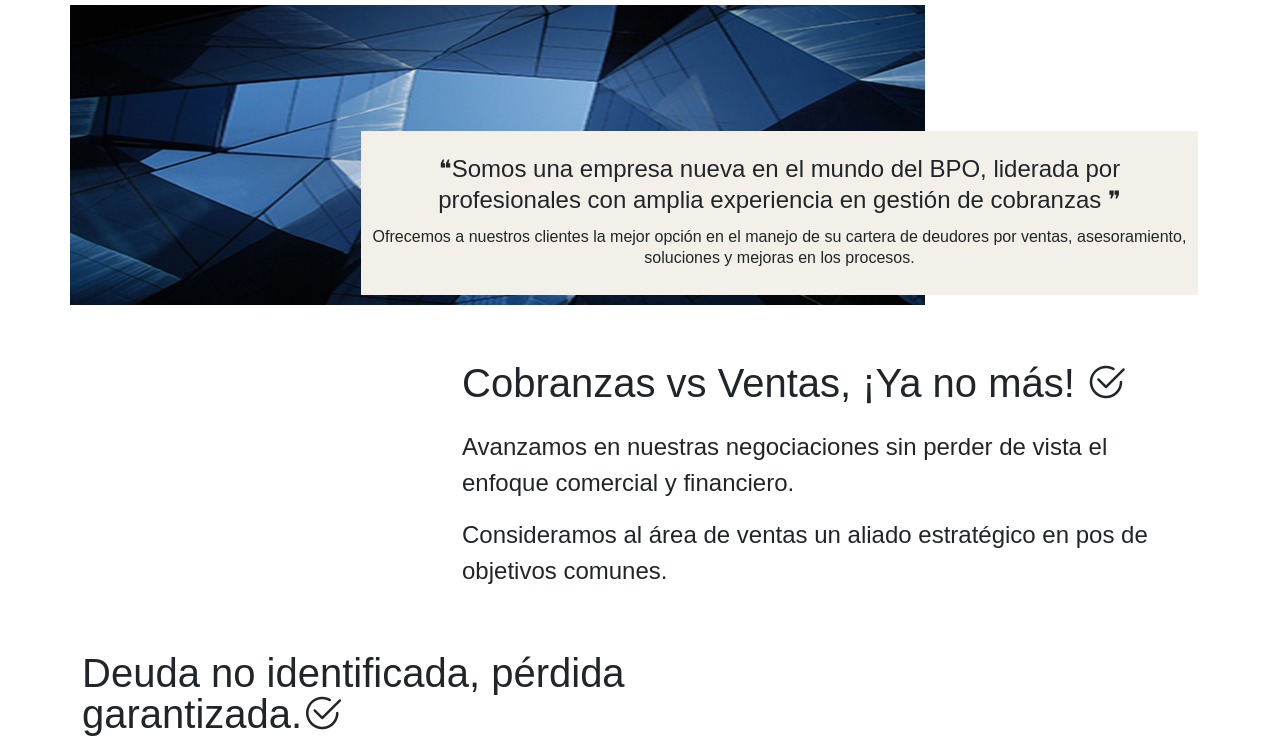
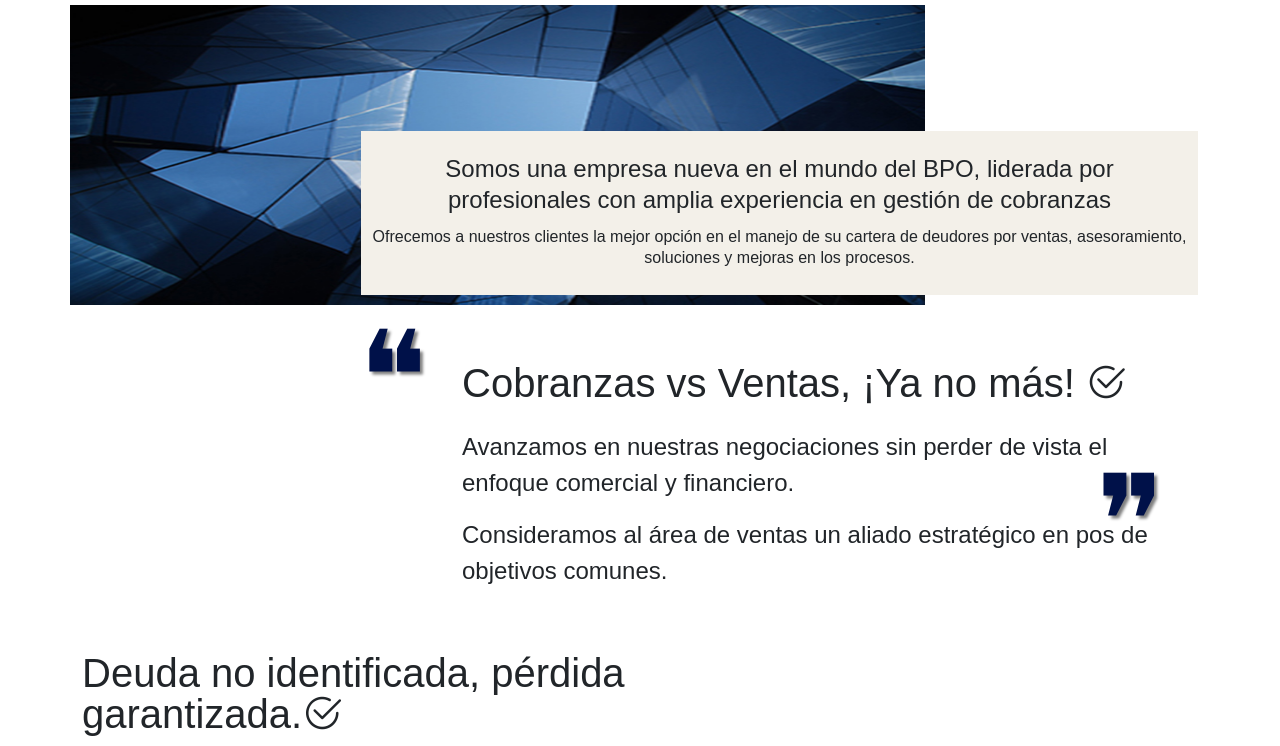
Before and after one commit to Lorena-DiStefano/arengestion, a plain HTML site: page paginas/nosotros.html in a window 1280 px wide. Shown: the part 54-800 px from the top of the page. Drawn offline with nearby package versions, Linux system fonts and the light colour scheme.

Commit message:
prueba z-index pagina nosotros

```diff
--- a/paginas/nosotros.html
+++ b/paginas/nosotros.html
@@ -42,10 +42,10 @@
             <div class="contenedorText">
                 <div class="nosText">
                     <p class="textUno fs-4 ">
-                        &#10077;Somos una empresa nueva en el
+                        Somos una empresa nueva en el
                         mundo del BPO, liderada por
                         profesionales con
-                        amplia experiencia en gestión de cobranzas &#10078;
+                        amplia experiencia en gestión de cobranzas
                     </p>
                     <p class="textDos fs-6"> Ofrecemos a nuestros clientes la mejor opción en el
                         manejo de
@@ -58,16 +58,18 @@
         </section>
 
         <section class="nosotros container">
+            <p class="com open">&#10077</p>
             <div class="row justify-content-end mt-5 mb-5">
                 <div class="col-12 col-lg-8">
                     <p class="fs-1"> Cobranzas vs Ventas, ¡Ya no más! <i class="bi bi-check2-circle"></i></p>
                     <p class="fs-4"> Avanzamos en nuestras negociaciones sin perder de vista el enfoque
-                        comercial y financiero.
+                        comercial y financiero.</p>
                     <p class="fs-4">Consideramos al área de ventas un aliado estratégico en pos de
-                        objetivos comunes.</p>
+                        objetivos comunes.
                     </p>
                 </div>
             </div>
+            <p class="com close">&#10078</p>
             <div class="row">
                 <div class="col-lg-8 mb-5">
                     <p class="fs-1 lh-1"> Deuda no identificada, pérdida garantizada.<i class="bi bi-check2-circle"></i>
--- a/style.css
+++ b/style.css
@@ -120,9 +120,25 @@ body {
 .textDos {
     line-height: 1.3em;
     text-align: center;
-
 }
 
+.com {
+    font-size: 8em;
+    position: absolute;
+    z-index: 11;
+    color: #001149;
+    text-shadow: 3px 3px 3px gray;
+}
+
+.open{
+    top: 42%;
+    left: 28%;
+}
+
+.close{
+    top: 60%;
+    right: 9%;
+}
 
 .nosotros .container {
     margin-top: 30%;
@@ -162,6 +178,7 @@ body {
 #accordionFlushExample {
     width: 60%;
     margin: 0;
+    margin-left: 1em;
 }
 
 .accordion-button {
@@ -392,10 +409,10 @@ ul li {
 
 
 @media screen and (max-width: 400px) {
-.contenedorText {
-    width: 100%;
-    padding: 3px;
-}
+    .contenedorText {
+        width: 100%;
+        padding: 3px;
+    }
 }
 
 @media screen and (max-width: 768px) {
```
Also changed, not shown: paginas/preguntas.html (+2 -2 lines).
